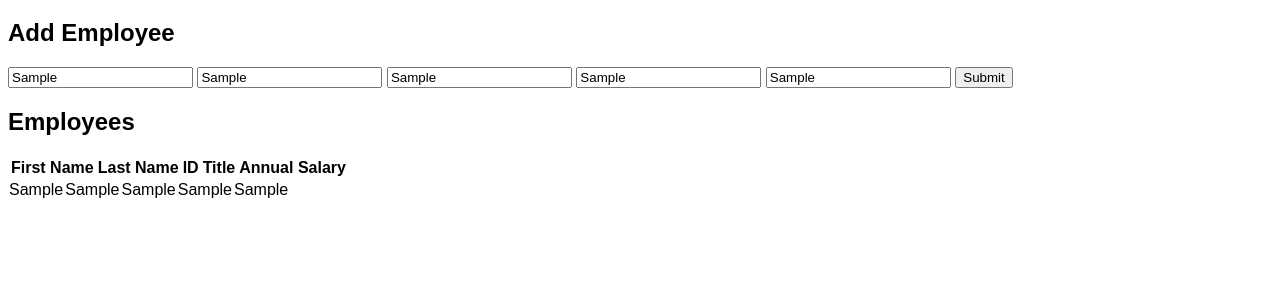
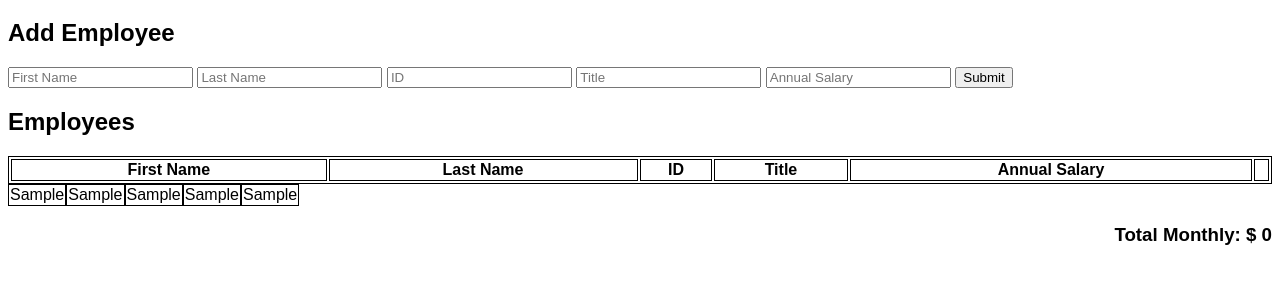
Before and after one commit to briolive/weekend-jquery-salary-calculator, a plain HTML site: page index.html in a window 1280 px wide. Both pictures are taken after typing "Sample", "Sample", "Sample", "Sample", "Sample" into the empty fields and a click on the button "Submit". Shown: the part 61-344 px from the top of the page. Drawn offline with Linux system fonts and the light colour scheme.

Commit message:
Submit button clears the input fields

```diff
--- a/client.js
+++ b/client.js
@@ -1,4 +1,6 @@
 $(document).ready(readyNow);
+
+let monthlyCost = 0;
 
 function readyNow(){
     console.log('ready!');
@@ -7,11 +9,19 @@ function readyNow(){
 
 function addEmployee(){
     console.log('in addEmployee');
+    // assigning values
     let firstName = $('#first-name-input').val();
     let lastName = $('#last-name-input').val();
     let idNumber = $('#id-number-input').val();
     let jobTitle = $('#job-title-input').val();
     let annualSalary = $('#annual-salary-input').val();
+    // clearing inputs
+    $('#first-name-input').val('');
+    $('#last-name-input').val('');
+    $('#id-number-input').val('');
+    $('#job-title-input').val('');
+    $('#annual-salary-input').val('');
+    // adding employee info to table
     $('#employee-table').append(`
     <tr>
     <td>${firstName}</td>
@@ -21,5 +31,14 @@ function addEmployee(){
     <td>${annualSalary}</td>
     </tr>
     `)
+    // calculating monthly cost
+    calculateMonthlyCost();
+    // monthlyCost = Number(monthlyCost) + Number(annualSalary);
+}
 
+
+function calculateMonthlyCost(){
+    console.log('in calculateMonthlyCost');
+    let el = $('#monthlyCost');
+    el.append(monthlyCost)
 }
--- a/index.html
+++ b/index.html
@@ -51,7 +51,7 @@
     <div id="employee-table">
         <table>
             <tr>
-                <th id="first-name">First Name</th>
+                <th>First Name</th>
                 <th>Last Name</th>
                 <th>ID</th>
                 <th>Title</th>
@@ -61,5 +61,9 @@
         </table>
     </div>
 
+    <h3>Total Monthly: $
+        <span id="monthlyCost"></span>
+    </h3>
+
 </body>
 </html>
--- a/styles.css
+++ b/styles.css
@@ -5,3 +5,15 @@ body{
 h1{
     text-align: center;
 }
+
+h3{
+    text-align: right;
+}
+
+table{
+    width: 100%;
+}
+
+table, th, td{
+    border: 1px solid black;
+}
```
Also changed, not shown: 1 other file.
